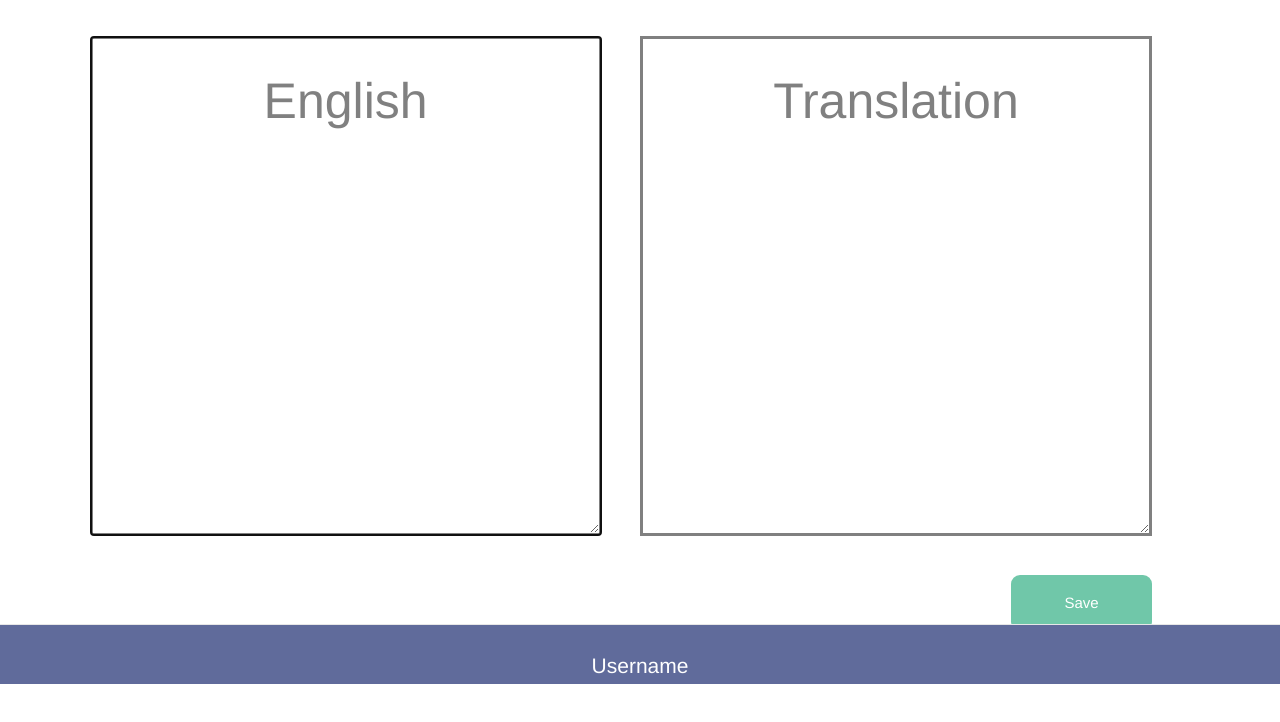
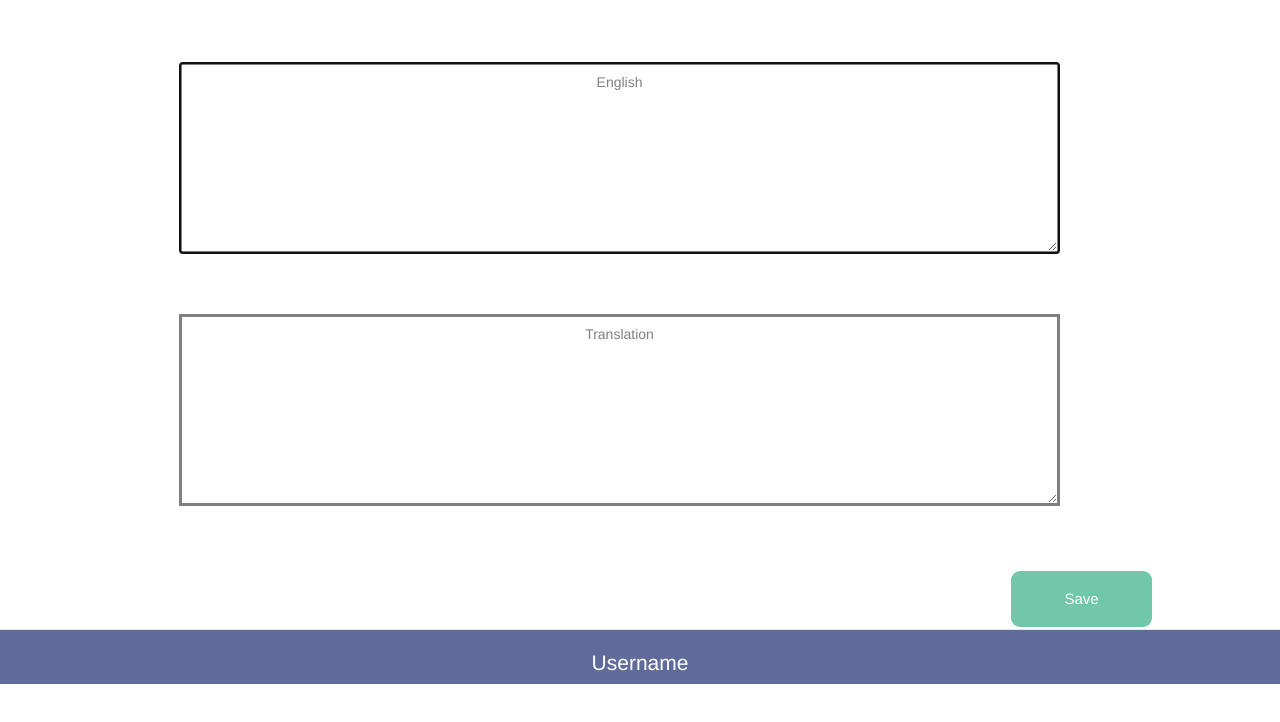
Before and after one commit to okdolly-001/Flashcard, a React app: page / in a window 1280 px wide. Shown: the part 116-838 px from the top of the page. Built offline with nearby package versions, Linux system fonts and the light colour scheme; no server answers.

Commit message:
fixed formating

```diff
--- a/src/AddPage.js
+++ b/src/AddPage.js
@@ -116,6 +116,7 @@ class AddCard extends React.Component {
             style={{
               color: textColor
             }}
+            id='addMiddlePadding'
             autoFocus
             className='textarea-add'
             value={this.state.english_text}
--- a/src/css/AddPage.css
+++ b/src/css/AddPage.css
@@ -11,67 +11,28 @@
   text-align: center;
   word-wrap: break-word;
   border: 3px solid grey;
-}
-
-@media screen and (max-width: 599px) {
-  .textarea-add {
-    color: grey;
-    font-size: 30px;
-    height: 10em;
   width: 80%;
-    line-height: 1.5;
-    overflow: hidden;
   padding: 0.5em;
   text-align: center;
   margin-right: 3%;
   word-wrap: break-word;
   border: 3px solid grey;
   margin-bottom: 2%;
+  height: 35vw;
 }
 .cards-in-row {
-    margin-top: 5%;
+  margin-top: 7%;
   flex-direction: column;
   justify-content: center;
   margin-left: 14%;
+  flex-grow: 1;
 }
+#addMiddlePadding{
+  margin-bottom: 5%;
+}
+@media screen and (min-width: 599px) {
+  .textarea-add {
+    height:15vw;
   }
 
-@media screen and (min-width: 600px) {
-  .textarea-add {
-    font-size: 30px;
-    height: 12em;
-    width: 45%;
-    line-height: 1.5;
-    overflow: hidden;
-    text-align: center;
-    margin-right: 2%;
-    word-wrap: break-word;
 }
-
-  .cards-in-row {
-    margin-top: 10%;
-    display: flex;
-    justify-content: center;
-  }
-}
-
-@media screen and (min-width: 1000px) {
-  .textarea-add {
-    font-size: 50px;
-    height: 10em;
-    width: 40%;
-    line-height: 1.5;
-    overflow: hidden;
-    padding: 0.5em;
-    text-align: center;
-    margin-right: 3%;
-    word-wrap: break-word;
-  }
-
-  .cards-in-row {
-    margin-top: 5%;
-    display: flex;
-    justify-content: center;
-    flex-wrap: wrap;
-  }
-}
--- a/src/css/BottomButton.css
+++ b/src/css/BottomButton.css
@@ -5,7 +5,8 @@
 
 .bottom-row {
   display: flex;
-  margin-top: 2%;
+  margin-top: 5%;
+  margin-bottom: 5%;
   height: 4em;
   justify-content: flex-end;
 }
--- a/src/css/Card.css
+++ b/src/css/Card.css
@@ -13,17 +13,20 @@
   flex-direction: column;
   justify-content: center;
   align-items: center;
+  flex-grow: 1;
 }
 .textarea-card {
   border: 2px solid grey;
   margin-top: 10%;
   width: 75%;
+  flex-grow: 1;
 }
 .card-container {
   min-height: 100px;
   margin-top: 40px;
   width: 75%;
   padding: 0;
+  flex-grow: 3;
   /* top: 20px; */
   position: relative;
   transform-style: preserve-3d;
--- a/src/css/Footer.css
+++ b/src/css/Footer.css
@@ -12,21 +12,22 @@ footer {
 
 .footer-text {
   color: white;
-  padding: 2%;
+  padding: 1%;
   align-self: center;
   font-family: Helvetica;
   font-size: 1.5em;
+  font-weight: 200;
 }
 
 .style{
   background-color: var(--darker-purple);
   border-top: 1px solid #E7E7E7;
   text-align: center;
-  padding: 5pxx;
+  padding: 5px;
   position: fixed;
   left: 0;
   bottom: 0;
-  height: 60px;
+  height: 55px;
   width: 100%;
 }
 
```
Lines whose indentation alone changed are shown as unchanged.
